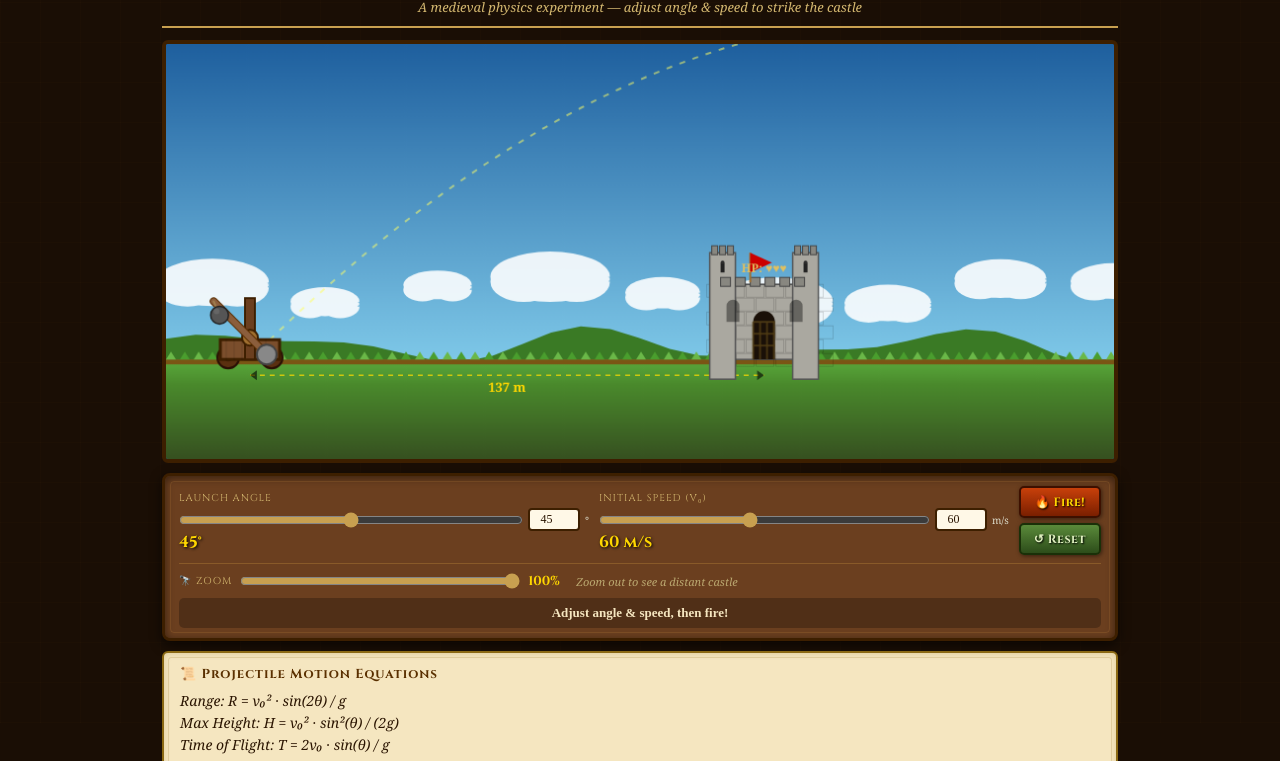
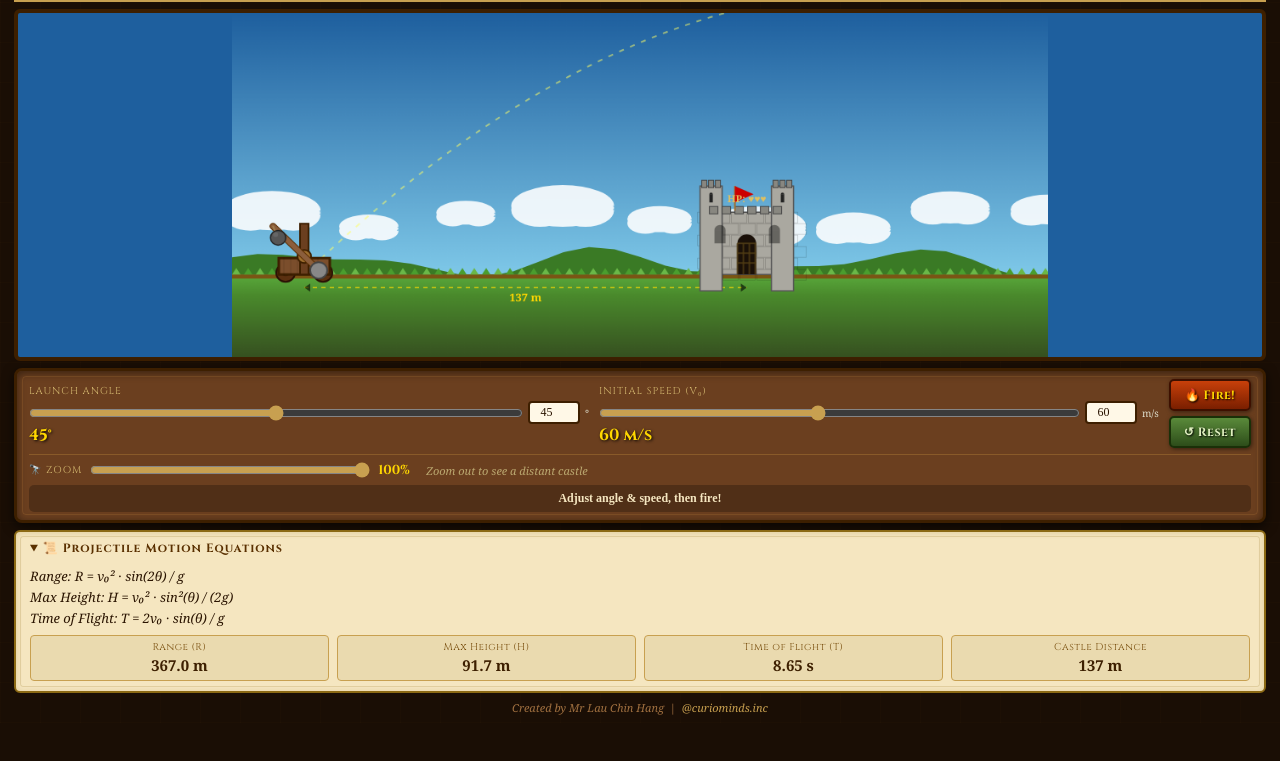
Before and after one commit to curiomindsinc/website, a plain HTML site: page Physics/catapult_simulator.html in a window 1280 px wide. Shown: the part 77-838 px from the top of the page. After the commit the page ends 800 px from the top, so only its background shows below. Drawn offline with Linux system fonts and the light colour scheme; a web font is replaced by a local one.

Commit message:
Add files via upload

```diff
--- a/Physics/catapult_simulator.html
+++ b/Physics/catapult_simulator.html
@@ -76,6 +76,58 @@
   .credit { text-align:center; font-size:12px; color:#a07040; margin-top:8px; font-style:italic; }
   .credit a { color:var(--gold-dim); text-decoration:none; }
   .credit a:hover { text-decoration:underline; color:var(--gold); }
+
+  /* ── Viewport-fit shell: controls always on screen ── */
+  html, body { height: 100%; min-height: 0; overflow: hidden; }
+  #app {
+    max-width: none;
+    height: 100dvh;
+    padding: 6px 14px 8px;
+    display: grid;
+    grid-template-rows: auto minmax(90px, 1fr) auto auto auto;
+    gap: 7px;
+    overflow: hidden;
+  }
+  .site-header { padding: 4px 0 7px; margin-bottom: 0; }
+  .site-header .subtitle { font-size: 11px; margin-top: 2px; }
+
+  #canvas-wrap {
+    min-height: 0;
+    display: flex; align-items: center; justify-content: center;
+    line-height: 0;
+  }
+  #gameCanvas { width: auto; max-width: 100%; max-height: 100%; }
+
+  .wood-panel { margin-top: 0; padding: 8px 12px; }
+  .zoom-row { padding-top: 6px; margin-top: 6px; }
+  .msg-bar { margin-top: 6px; min-height: 0; padding: 5px 12px; font-size: 12px; }
+
+  .parchment-panel { margin-top: 0; padding: 0; min-height: 0; overflow: auto; }
+  .parchment-panel > summary {
+    cursor: pointer; padding: 8px 14px; font-family: 'Cinzel', serif;
+    font-size: 12px; font-weight: 700; color: #5a3000; letter-spacing: 1px;
+    user-select: none;
+  }
+  .parchment-panel > .eq-body { padding: 0 14px 10px; }
+  .eq-formula { font-size: 13px; }
+  .eq-vals { margin-top: 8px; gap: 8px; }
+  .eq-val-box { padding: 4px 10px; }
+  .eq-val-num { font-size: 15px; }
+
+  .credit { margin-top: 0; font-size: 11px; }
+
+  @media (max-width: 760px) {
+    #app { padding: 5px 9px 7px; gap: 6px; }
+    .site-header { padding: 2px 0 5px; }
+    .site-header .subtitle { display: none; }
+    .wood-panel { padding: 7px 9px; }
+    .zoom-hint { display: none; }
+    .credit { font-size: 10px; }
+  }
+  @media (max-height: 660px) {
+    .site-header .subtitle { display: none; }
+    .msg-bar { font-size: 11px; padding: 4px 10px; }
+  }
 </style>
 </head>
 <body>
@@ -123,8 +175,9 @@
     <div class="msg-bar msg-idle" id="msgBar">Adjust angle &amp; speed, then fire!</div>
   </div>
 
-  <div class="parchment-panel">
-    <div class="eq-title">📜 Projectile Motion Equations</div>
+  <details class="parchment-panel" open>
+    <summary>📜 Projectile Motion Equations</summary>
+    <div class="eq-body">
     <div class="eq-formula">Range: R = v₀² · sin(2θ) / g</div>
     <div class="eq-formula">Max Height: H = v₀² · sin²(θ) / (2g)</div>
     <div class="eq-formula">Time of Flight: T = 2v₀ · sin(θ) / g</div>
@@ -134,7 +187,8 @@
       <div class="eq-val-box"><span class="eq-val-label">Time of Flight (T)</span><span class="eq-val-num" id="eqT">—</span></div>
       <div class="eq-val-box"><span class="eq-val-label">Castle Distance</span><span class="eq-val-num" id="eqD">—</span></div>
     </div>
-  </div>
+    </div>
+  </details>
 
   <div class="credit">
     Created by Mr Lau Chin Hang &nbsp;|&nbsp;
@@ -205,11 +259,15 @@ function w2s(wx, wy) {
 
 /* ─── canvas sizing ─── */
 function resizeCanvas() {
-  const cw = wrap.clientWidth || CANVAS_W;
+  const cw = wrap.clientWidth  || CANVAS_W;
+  const ch = wrap.clientHeight || 0;
   canvas.width  = CANVAS_W;
   canvas.height = CANVAS_H;
-  canvas.style.width  = cw + 'px';
-  canvas.style.height = Math.round(CANVAS_H * cw / CANVAS_W) + 'px';
+  let w = cw, h = Math.round(CANVAS_H * cw / CANVAS_W);
+  // cap by the slot's height so the controls below stay on screen
+  if (ch > 40 && h > ch) { h = ch; w = Math.round(CANVAS_W * ch / CANVAS_H); }
+  canvas.style.width  = w + 'px';
+  canvas.style.height = h + 'px';
 }
 
 /* ─── controls ─── */
```
Also changed, not shown: Physics/light-reflection-simulation.html (+30 -0 lines).
